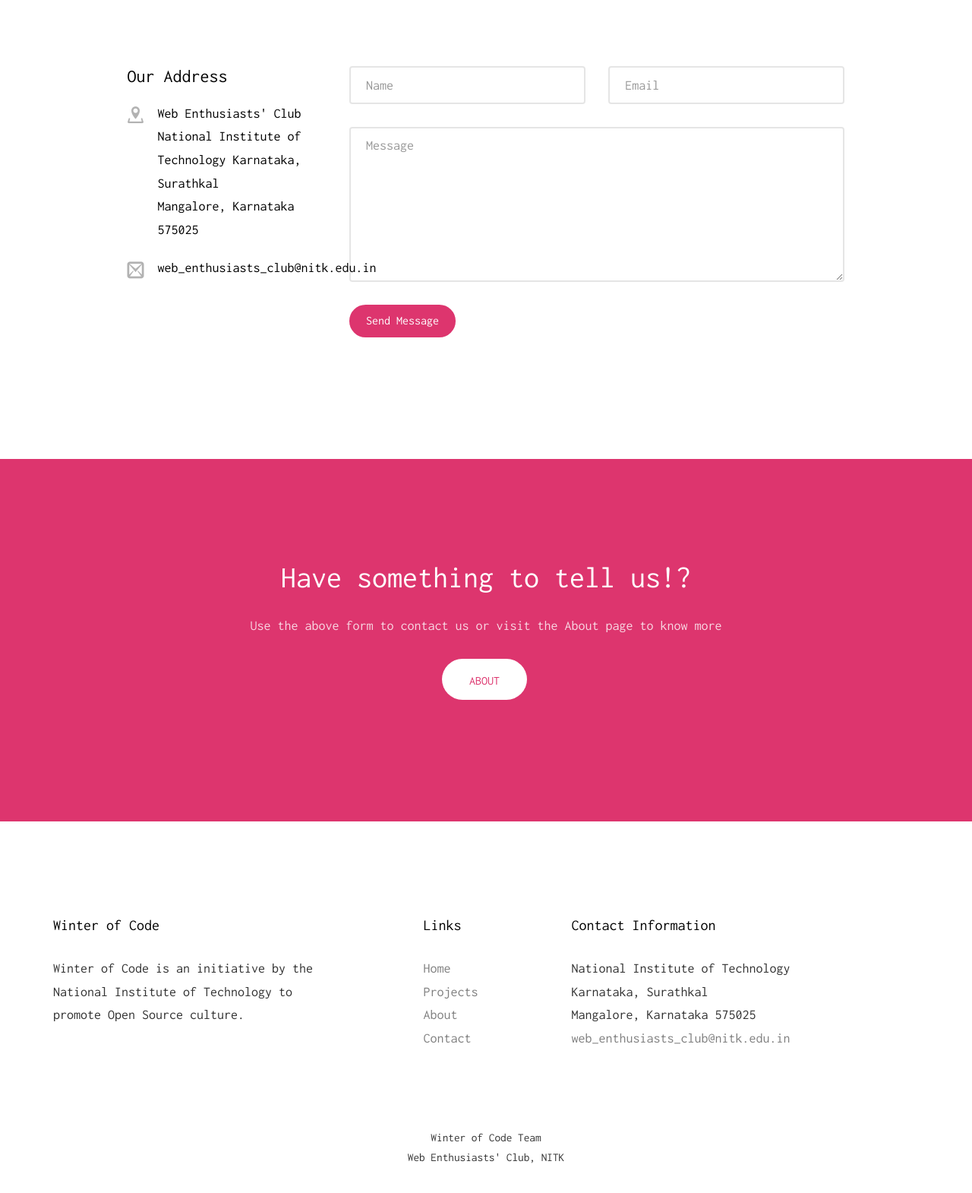
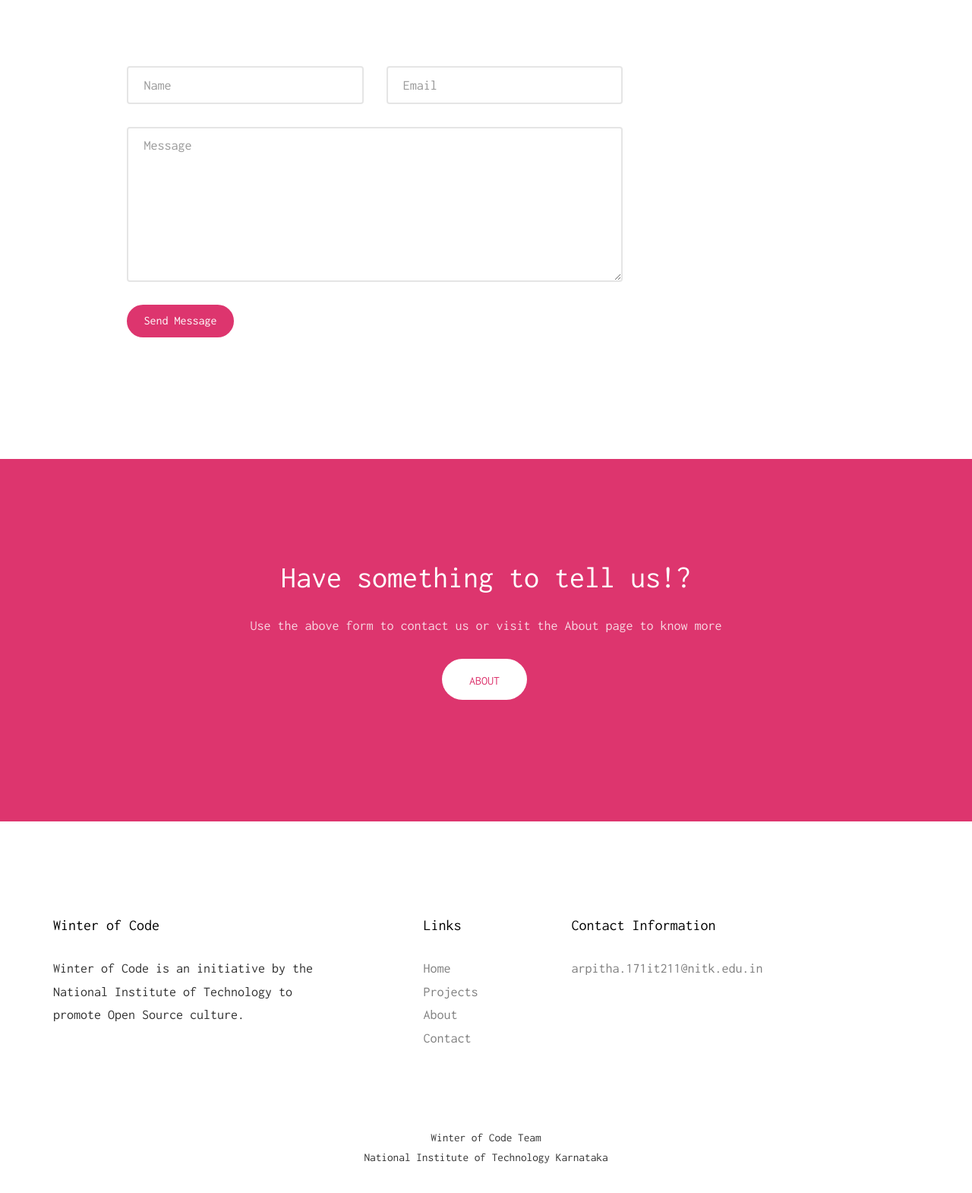
Before and after one commit to woc-nitk/woc-nitk.github.io, a plain HTML site: page contact.html in a window 1280 px wide. Shown: the part 340-1910 px from the top of the page at 76% size. Drawn offline with nearby package versions, Linux system fonts and the light colour scheme; a script that the page names is missing; files whose address does not match are found by name.

Commit message:
contact details changes

```diff
--- a/contact.html
+++ b/contact.html
@@ -5,25 +5,7 @@
 	<meta http-equiv="X-UA-Compatible" content="IE=edge">
 	<title>Winter of Code - NITK</title>
 	<meta name="viewport" content="width=device-width, initial-scale=1">
-	<meta name="description" content="Free HTML5 Website Template by freehtml5.co" />
-	<meta name="keywords" content="free website templates, free html5, free template, free bootstrap, free website template, html5, css3, mobile first, responsive" />
-	<meta name="author" content="freehtml5.co" />
 
-	<!--
-	//////////////////////////////////////////////////////
-
-	FREE HTML5 TEMPLATE
-	DESIGNED & DEVELOPED by FreeHTML5.co
-
-	Website: 		http://freehtml5.co/
-	Email: 			info@freehtml5.co
-	Twitter: 		http://twitter.com/fh5co
-	Facebook: 		https://www.facebook.com/fh5co
-
-	//////////////////////////////////////////////////////
-	 -->
-
-  	<!-- Facebook and Twitter integration -->
 	<meta property="og:title" content=""/>
 	<meta property="og:image" content=""/>
 	<meta property="og:url" content=""/>
@@ -93,13 +75,6 @@
 		</div>
 		<div class="container">
 				<div class="row">
-					<div class="col-md-3 col-md-push-1 animate-box">
-						<h3>Our Address</h3>
-						<ul class="contact-info">
-							<li><i class="icon-location"></i>Web Enthusiasts' Club<br> National Institute of Technology Karnataka, Surathkal<br>Mangalore, Karnataka 575025</li>
-							<li><i class="icon-mail22"></i><a href="mailto:web_enthusiasts_club@nitk.edu.in">web_enthusiasts_club@nitk.edu.in</a></li>
-						</ul>
-					</div>
 					<div class="col-md-7 col-md-push-1 animate-box">
 						<div class="row">
 							<div class="col-md-6">
@@ -151,7 +126,7 @@
 				<div class="col-md-2 col-md-push-1 fh5co-widget">
 					<h4>Links</h4>
 					<ul class="fh5co-footer-links">
-						<li><a href="index.html">Home</a></li>
+						<li><a href="">Home</a></li>
 						<li><a href="projects.html">Projects</a></li>
 						<li><a href="about.html">About</a></li>
 						<li><a href="contact.html">Contact</a></li>
@@ -161,8 +136,7 @@
 				<div class="col-md-4 col-md-push-1 fh5co-widget">
 					<h4>Contact Information</h4>
 					<ul class="fh5co-footer-links">
-						<li>National Institute of Technology Karnataka, Surathkal <br>Mangalore, Karnataka 575025</li>
-						<li><a href="mailto:web_enthusiasts_club@nitk.edu.in">web_enthusiasts_club@nitk.edu.in</a></li>
+						<li><a href="mailto:arpitha.171it211@nitk.edu.in">arpitha.171it211@nitk.edu.in</a></li>
 					</ul>
 				</div>
 
@@ -172,7 +146,7 @@
 				<div class="col-md-12 text-center">
 					<p>
 						<small class="block">Winter of Code Team</small>
-						<small class="block">Web Enthusiasts' Club, NITK</small>
+						<small class="block">National Institute of Technology Karnataka</small>
 					</p>
 					<p>
 						<!-- <ul class="fh5co-social-icons">
```
Also changed, not shown: about.html (+2 -21 lines), index.html (+2 -21 lines), projects.html (+2 -21 lines).
